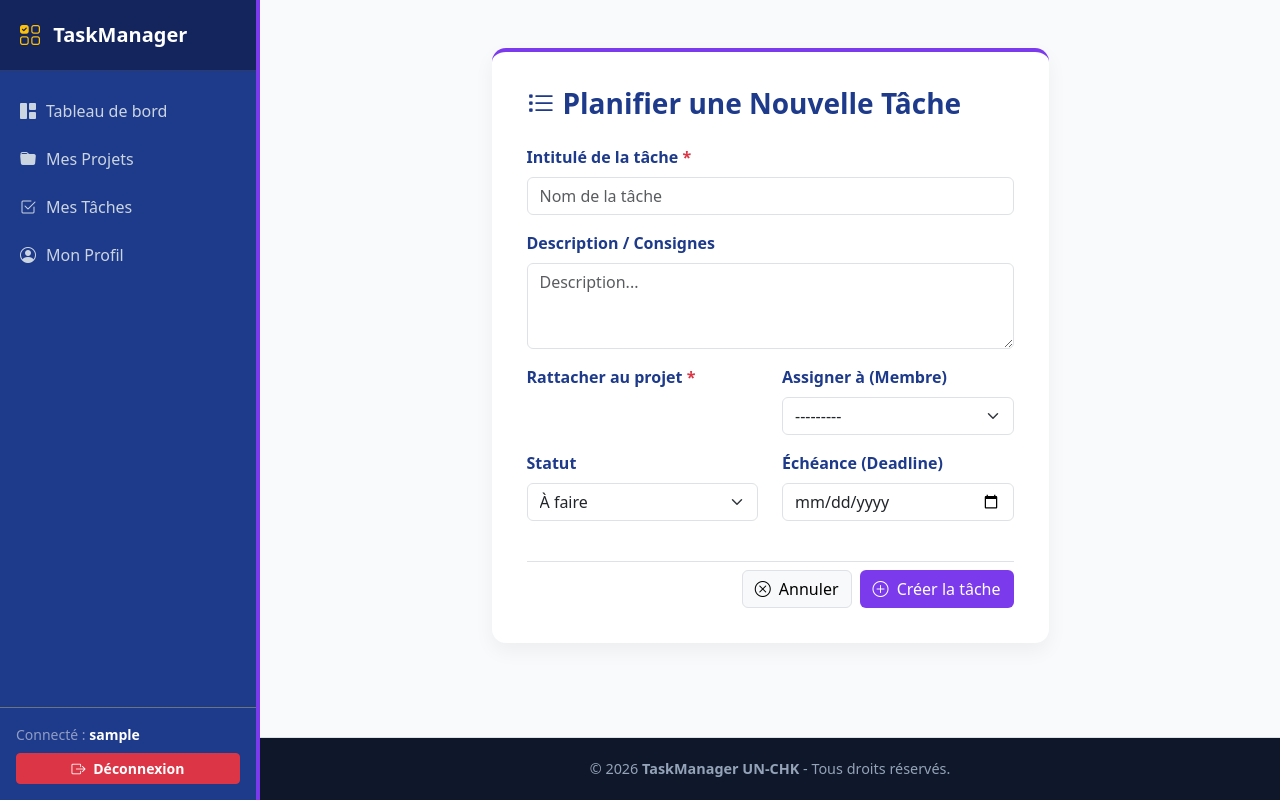
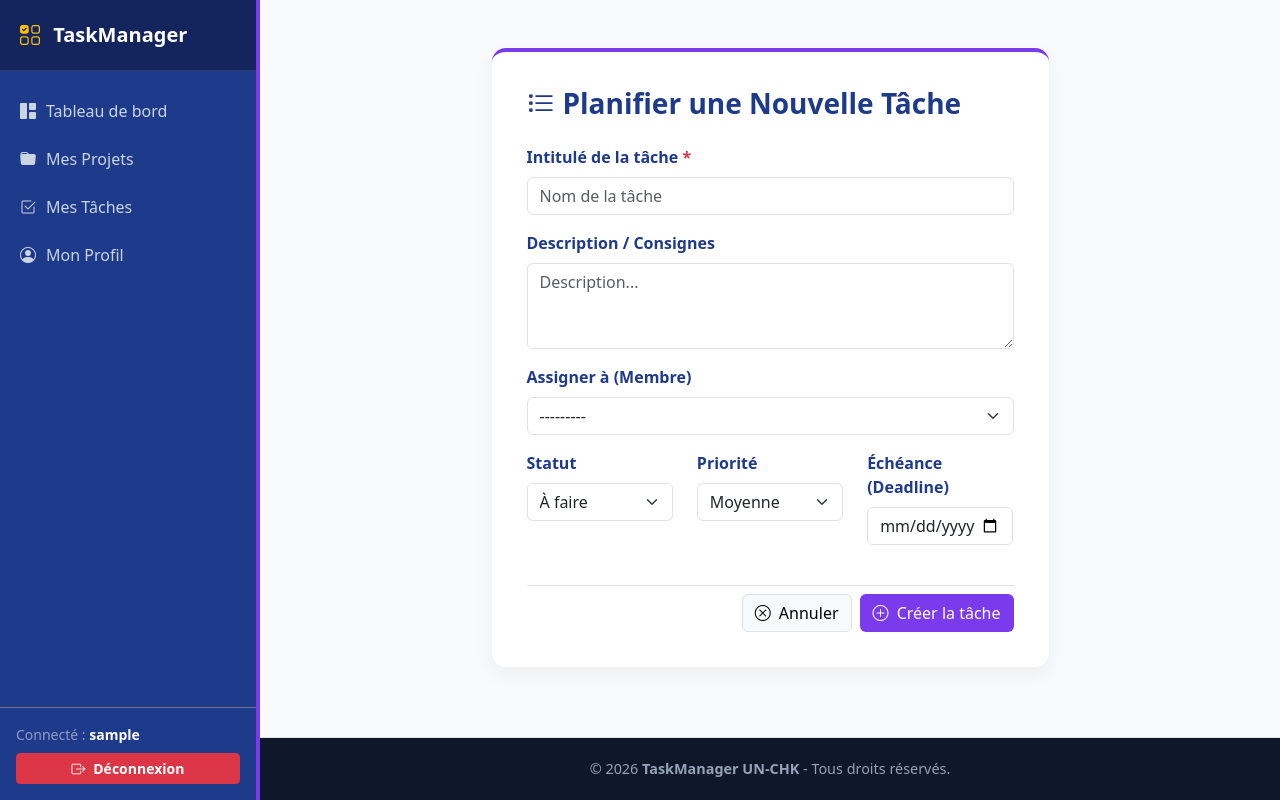
Before and after one commit to diagnediakhou11-sys/Plateforme-de-Gestion-de-Taches, a Django app: page /projects/1/taches/create/ in a window 1280 px wide. Run offline with Django 5.2, Linux system fonts and the light colour scheme; a user stored in the database is signed in; tables that the repository leaves empty hold one stand-in row (values such as "Sample post").

Commit message:
Fix: Affichage complet du formulaire de tâche avec Priorité et Projet

```diff
--- a/projects/forms.py
+++ b/projects/forms.py
@@ -21,9 +21,10 @@
 class TacheForm(forms.ModelForm):
     class Meta:
         model = Tache
-        # CORRECTION : On retire 'projet' des fields car il est géré automatiquement par la vue !
-        fields = ['titre', 'description', 'assignee', 'statut', 'priorite', 'deadline']
+        # Rétablissement de 'projet' dans les champs
+        fields = ['projet', 'titre', 'description', 'assignee', 'statut', 'priorite', 'deadline']
         widgets = {
+            'projet': forms.Select(attrs={'class': 'form-select'}),
             'titre': forms.TextInput(attrs={'class': 'form-control', 'placeholder': 'Nom de la tâche'}),
             'description': forms.Textarea(attrs={'class': 'form-control', 'rows': 3, 'placeholder': 'Description...'}),
             'assignee': forms.Select(attrs={'class': 'form-select'}),
@@ -38,7 +39,22 @@
 
         super(TacheForm, self).__init__(*args, **kwargs)
 
-        # GESTION DES MEMBRES ASSIGNABLES (Créateur + Membres)
+        # 1. GESTION DU CHAMP PROJET
+        if user:
+            # On affiche uniquement les projets où l'utilisateur est créateur ou membre
+            self.fields['projet'].queryset = (
+                Projet.objects.filter(createur=user) | Projet.objects.filter(membres=user)
+            ).distinct()
+        else:
+            self.fields['projet'].queryset = Projet.objects.all()
+
+        # Si la tâche est créée DEPUIS un projet précis (via URL)
+        if projet:
+            self.fields['projet'].initial = projet
+            # On masque le champ projet ou le verrouille car il est déjà défini
+            self.fields['projet'].widget = forms.HiddenInput()
+
+        # 2. GESTION DES MEMBRES ASSIGNABLES
         if projet:
             self.fields['assignee'].queryset = (
                 User.objects.filter(id=projet.createur.id) | projet.membres.all()
--- a/templates/projects/tache_create.html
+++ b/templates/projects/tache_create.html
@@ -61,14 +61,18 @@
 
                 <div class="row">
                     <!-- Associer au Projet parent -->
-                    <div class="col-md-6 mb-3">
-                        <label for="{{ form.projet.id_for_label }}" class="form-label form-label-custom">Rattacher au projet <span class="text-danger">*</span></label>
+                    {% if form.projet.is_hidden %}
                         {{ form.projet }}
-                        {% if form.projet.errors %}<div class="text-danger small mt-1">{{ form.projet.errors }}</div>{% endif %}
-                    </div>
+                    {% else %}
+                        <div class="col-md-6 mb-3">
+                            <label for="{{ form.projet.id_for_label }}" class="form-label form-label-custom">Rattacher au projet <span class="text-danger">*</span></label>
+                            {{ form.projet }}
+                            {% if form.projet.errors %}<div class="text-danger small mt-1">{{ form.projet.errors }}</div>{% endif %}
+                        </div>
+                    {% endif %}
 
                     <!-- Assigner à un collaborateur -->
-                    <div class="col-md-6 mb-3">
+                    <div class="{% if form.projet.is_hidden %}col-md-12{% else %}col-md-6{% endif %} mb-3">
                         <label for="{{ form.assignee.id_for_label }}" class="form-label form-label-custom">Assigner à (Membre)</label>
                         {{ form.assignee }}
                         {% if form.assignee.errors %}<div class="text-danger small mt-1">{{ form.assignee.errors }}</div>{% endif %}
@@ -77,14 +81,21 @@
 
                 <div class="row">
                     <!-- Statut de la tâche -->
-                    <div class="col-md-6 mb-3">
+                    <div class="col-md-4 mb-3">
                         <label for="{{ form.statut.id_for_label }}" class="form-label form-label-custom">Statut</label>
                         {{ form.statut }}
                         {% if form.statut.errors %}<div class="text-danger small mt-1">{{ form.statut.errors }}</div>{% endif %}
                     </div>
 
+                    <!-- Priorité -->
+                    <div class="col-md-4 mb-3">
+                        <label for="{{ form.priorite.id_for_label }}" class="form-label form-label-custom">Priorité</label>
+                        {{ form.priorite }}
+                        {% if form.priorite.errors %}<div class="text-danger small mt-1">{{ form.priorite.errors }}</div>{% endif %}
+                    </div>
+
                     <!-- Échéance (Deadline) -->
-                    <div class="col-md-6 mb-3">
+                    <div class="col-md-4 mb-3">
                         <label for="{{ form.deadline.id_for_label }}" class="form-label form-label-custom">Échéance (Deadline)</label>
                         {{ form.deadline }}
                         {% if form.deadline.errors %}<div class="text-danger small mt-1">{{ form.deadline.errors }}</div>{% endif %}
```
